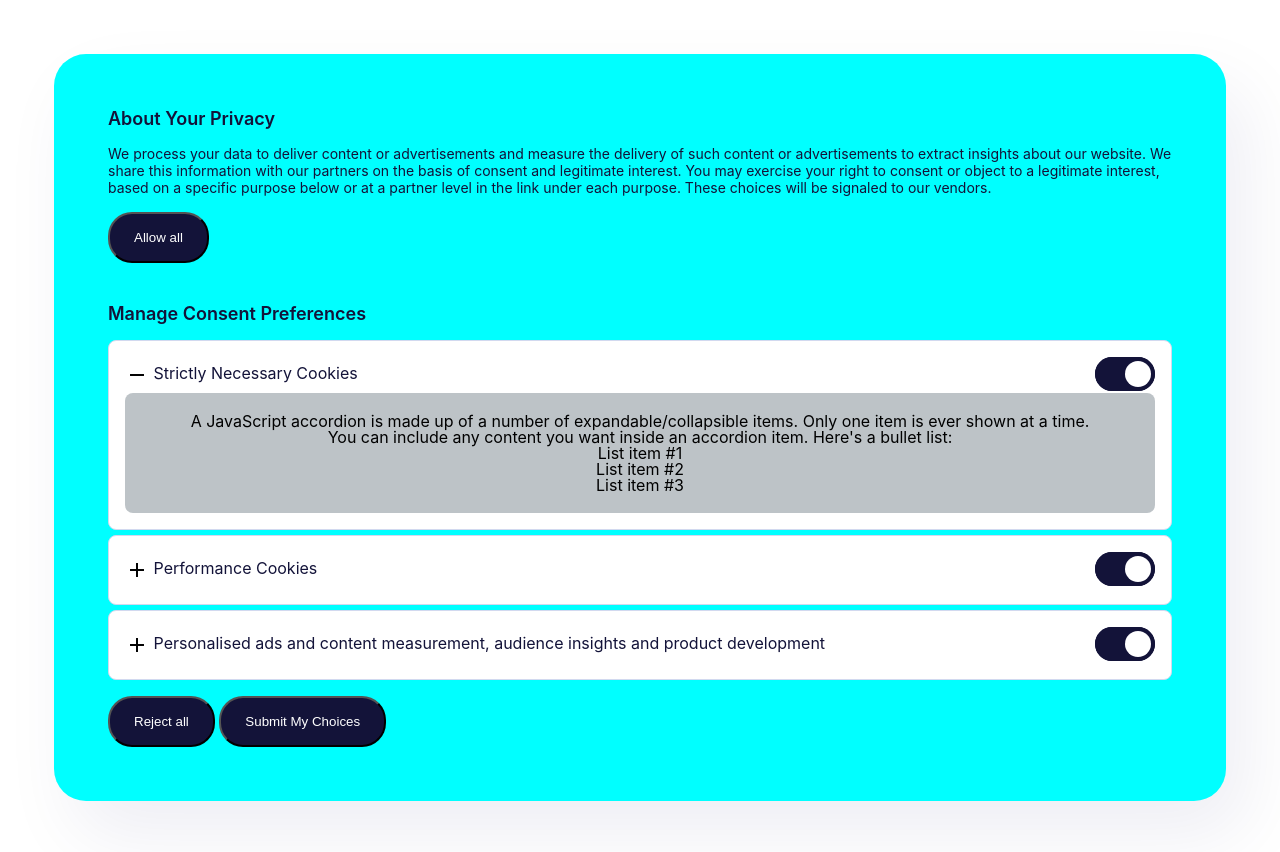
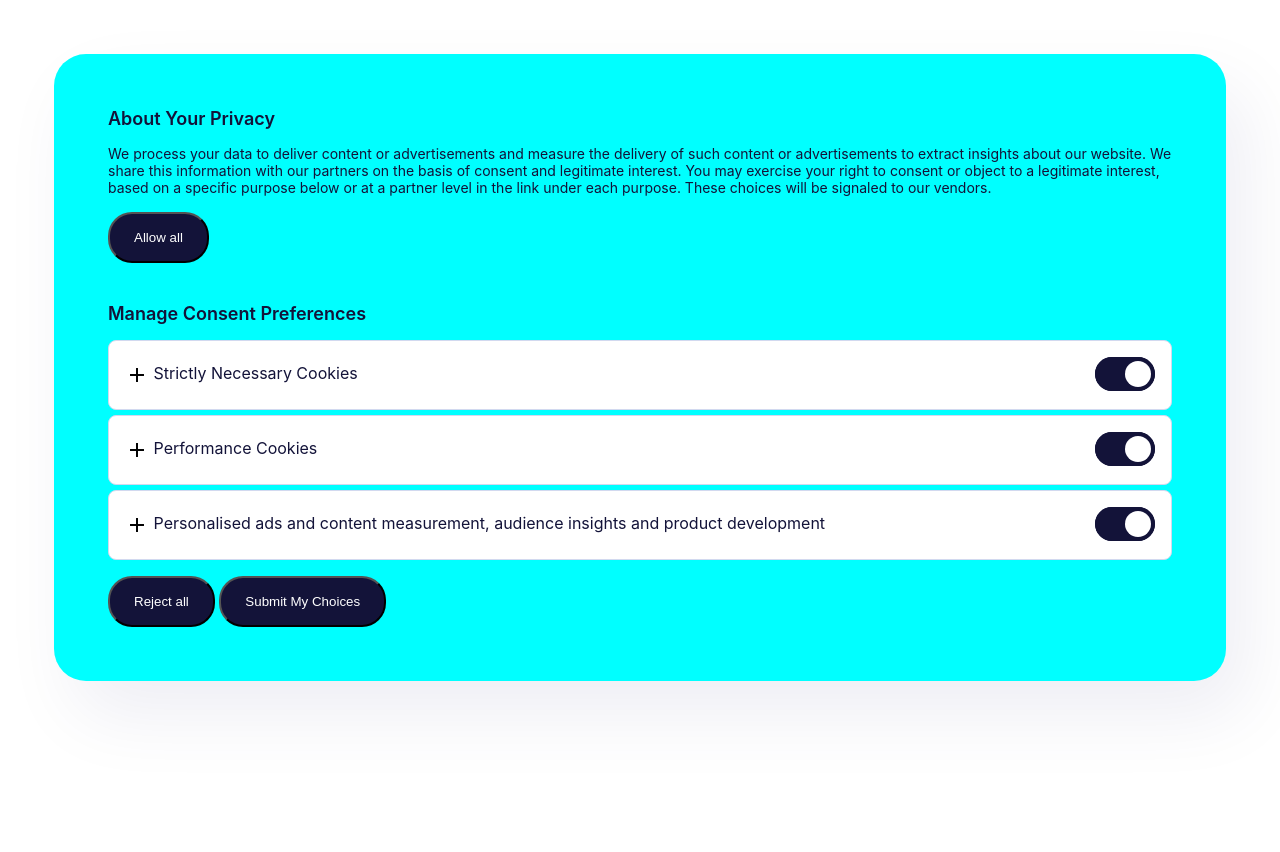
Before and after one commit to Prakash-Ravichandran/UI_Components, a website: page index.html in a window 1280 px wide. After the commit the page ends 800 px from the top, so only its background shows below. Drawn offline with Linux system fonts and the light colour scheme; a web font is replaced by a local one.

Commit message:
[fix]: fix first item open close issue

```diff
--- a/index.html
+++ b/index.html
@@ -41,7 +41,7 @@
         <div class="accordion__items">
           <div class="accordion__item ">
             <div class="accordion__item-description ">
-              <span class="material-icons"> remove </span>
+              <span class="material-icons"> add </span>
               <!-- <span class="material-icons">  </span>
 
               <span class="material-icons">
@@ -55,7 +55,7 @@
                 <div class="slider round"></div>
               </label>
             </div>
-            <div class="accordion__panel open">
+            <div class="accordion__panel close">
               <div class="accordion__panel-group">
                 <p>A JavaScript accordion is made up of a number of expandable/collapsible items. Only one item is ever shown at a time.</p>
                 <p>You can include any content you want inside an accordion item. Here's a bullet list:</p>
```
